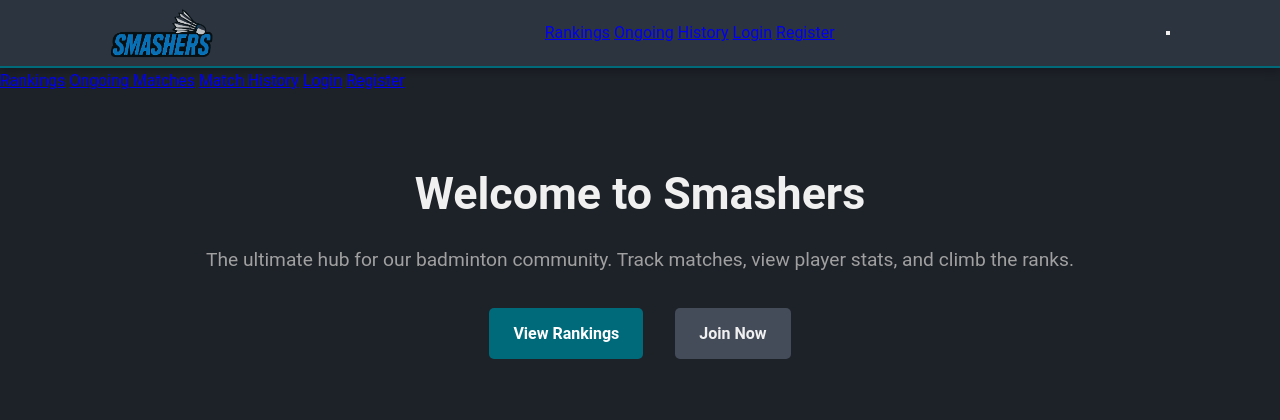
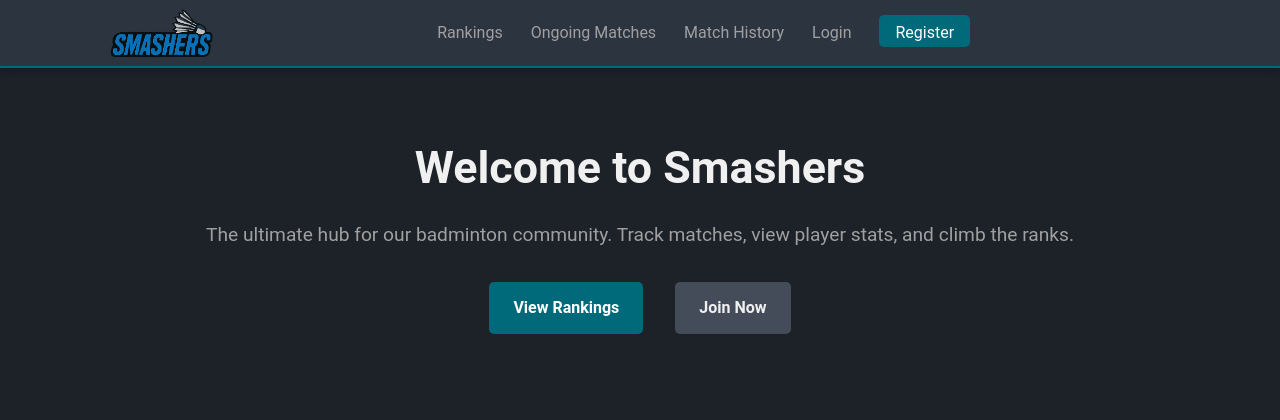
Before and after one commit to jpmahinay/smashers-webapp, a Flask app: page / in a window 1280 px wide. Shown: the top 420 px of the page. Run offline with Flask 3, Linux system fonts and the light colour scheme.

Commit message:
Update layout.html

```diff
--- a/backend/templates/layout.html
+++ b/backend/templates/layout.html
@@ -3,11 +3,14 @@
 <head>
     <meta charset="UTF-8">
     <meta name="viewport" content="width=device-width, initial-scale=1.0">
-    <title>Smashers - Badminton Ranking</title>
+    <title>Smashers - Badminton Ranking System</title>
+    <!-- Google Fonts -->
     <link rel="preconnect" href="https://fonts.googleapis.com">
     <link rel="preconnect" href="https://fonts.gstatic.com" crossorigin>
-    <link href="https://fonts.googleapis.com/css2?family=Inter:wght@400;500;600;700&display=swap" rel="stylesheet">
+    <link href="https://fonts.googleapis.com/css2?family=Poppins:wght@300;400;600;700&display=swap" rel="stylesheet">
+    <!-- Font Awesome for Icons -->
     <link rel="stylesheet" href="https://cdnjs.cloudflare.com/ajax/libs/font-awesome/6.2.0/css/all.min.css">
+    <!-- Your Stylesheet -->
     <link rel="stylesheet" href="{{ url_for('static', filename='css/style.css') }}">
 </head>
 <body>
@@ -18,45 +21,30 @@
                     <img src="{{ url_for('static', filename='logo.png') }}" alt="Smashers Logo">
                 </a>
 
-                <div class="desktop-nav-links">
+                <div class="nav-links" id="nav-links">
                     <a href="{{ url_for('rankings') }}">Rankings</a>
-                    <a href="{{ url_for('ongoing_matches') }}">Ongoing</a>
-                    <a href="{{ url_for('history') }}">History</a>
+                    <a href="{{ url_for('ongoing_matches') }}">Ongoing Matches</a>
+                    <a href="{{ url_for('history') }}">Match History</a>
                     {% if 'username' in session %}
                         {% if session.role == 'admin' %}
                             <a href="{{ url_for('admin_dashboard') }}">Admin Panel</a>
                         {% else %}
                             <a href="{{ url_for('dashboard') }}">My Dashboard</a>
                         {% endif %}
-                        <a href="{{ url_for('logout') }}" class="nav-button-desktop">Logout</a>
+                        <a href="{{ url_for('logout') }}" class="nav-button">Logout</a>
                     {% else %}
                         <a href="{{ url_for('login') }}">Login</a>
-                        <a href="{{ url_for('register') }}" class="nav-button-desktop">Register</a>
+                        <a href="{{ url_for('register') }}" class="nav-button">Register</a>
                     {% endif %}
                 </div>
 
-                <button class="hamburger nav-toggle" id="nav-toggle" type="button" aria-label="Menu">
-                    <span class="hamburger-box"><span class="hamburger-inner"></span></span>
+               <!--<button class="nav-toggle hamburger" id="nav-toggle" type="button" aria-label="Menu"> -->
+                    <span class="hamburger-box">
+                        <span class="hamburger-inner"></span>
+                    </span>
                 </button>
             </div>
         </nav>
-
-        <div class="mobile-nav-menu" id="mobile-nav-menu">
-             <a href="{{ url_for('rankings') }}">Rankings</a>
-            <a href="{{ url_for('ongoing_matches') }}">Ongoing Matches</a>
-            <a href="{{ url_for('history') }}">Match History</a>
-            {% if 'username' in session %}
-                {% if session.role == 'admin' %}
-                    <a href="{{ url_for('admin_dashboard') }}">Admin Panel</a>
-                {% else %}
-                    <a href="{{ url_for('dashboard') }}">My Dashboard</a>
-                {% endif %}
-                <a href="{{ url_for('logout') }}" class="nav-button-mobile">Logout</a>
-            {% else %}
-                <a href="{{ url_for('login') }}">Login</a>
-                <a href="{{ url_for('register') }}" class="nav-button-mobile">Register</a>
-            {% endif %}
-        </div>
 
         <main>
             <div class="container">
```
